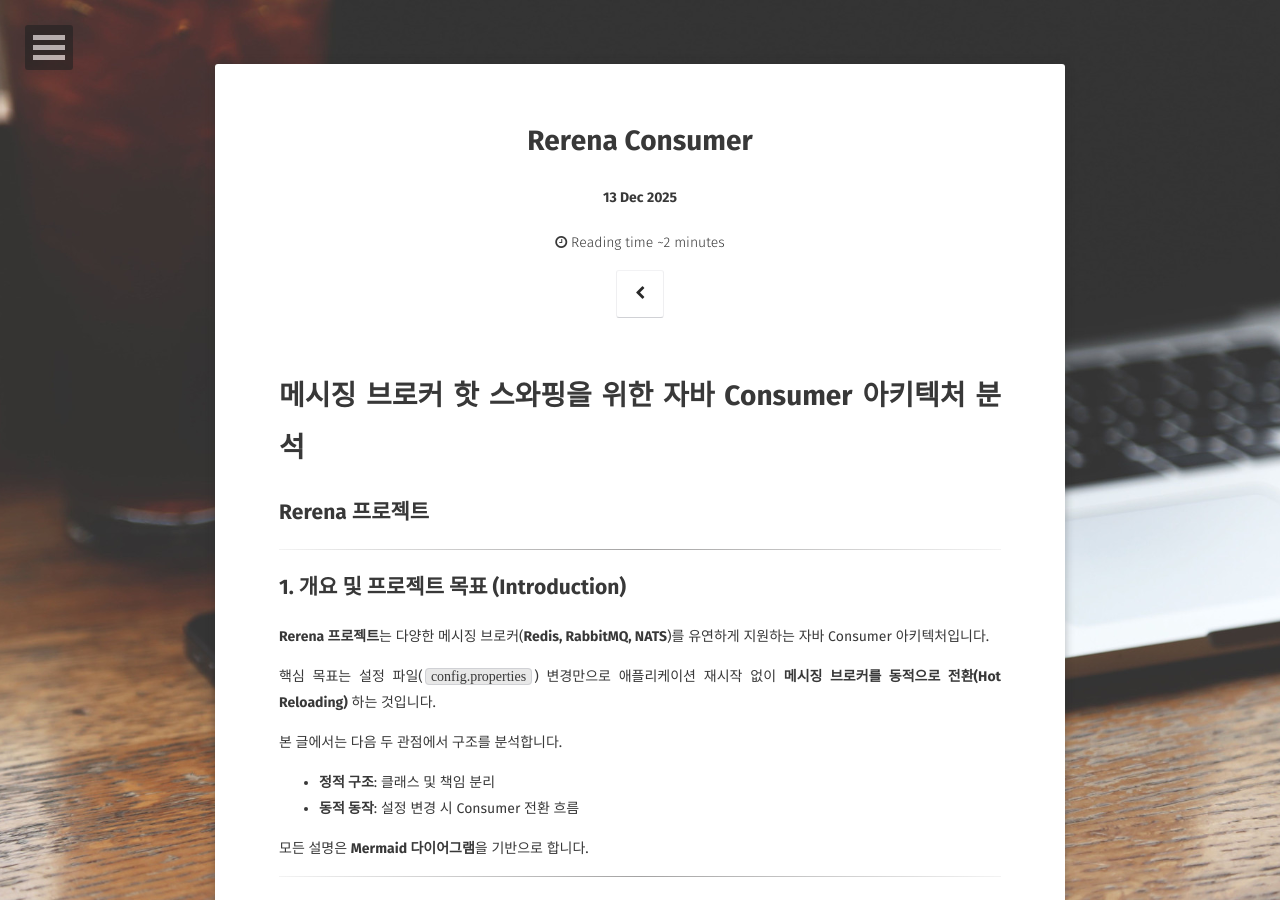
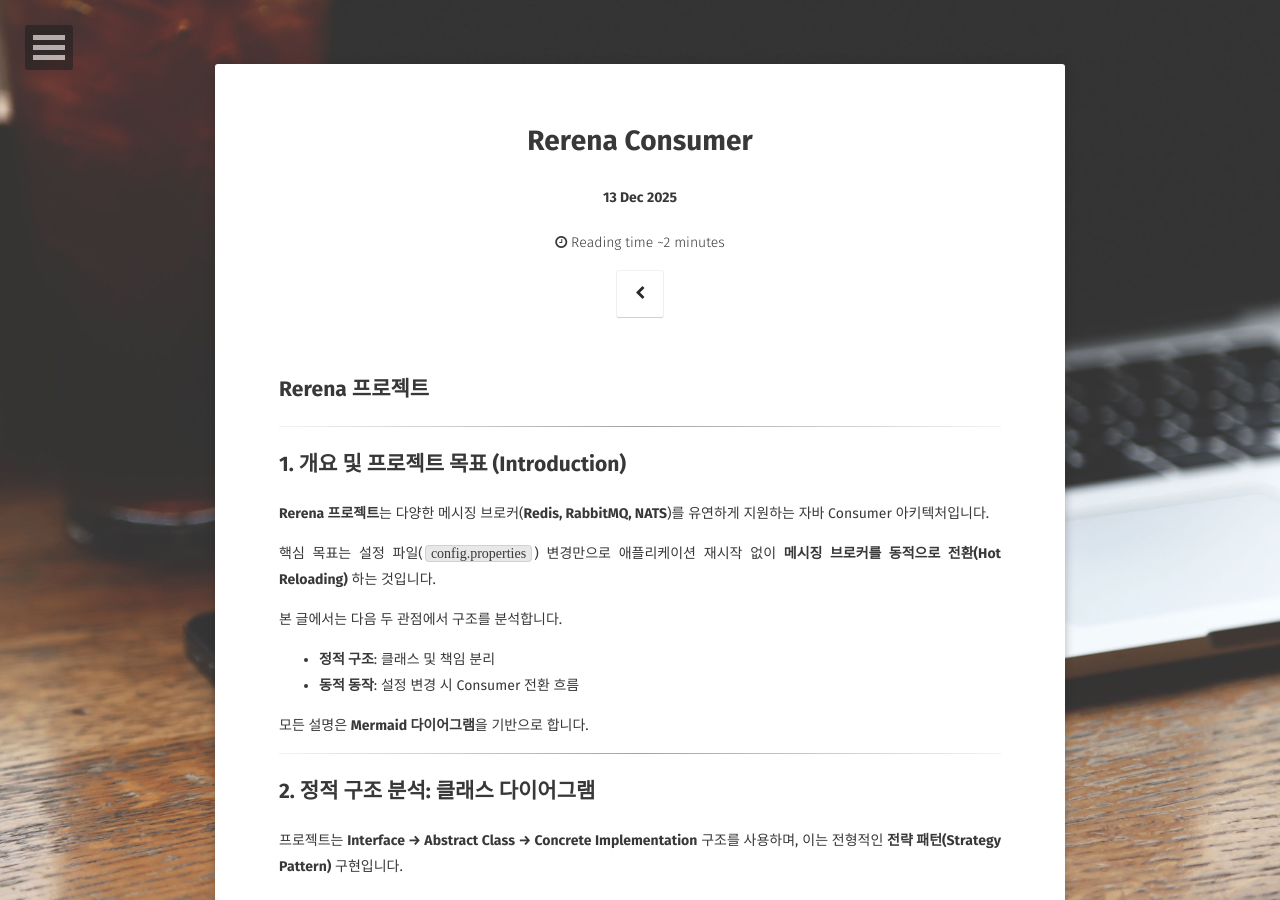
Before and after one commit to kxoals12/kxoals12.github.com, a Jekyll site: the page built from _posts/2025-12-13-rerena-consumer.md, in a window 1280 px wide and 900 px high. Built offline with Jekyll 4.4.1, drawn with Linux system fonts in a browser that asks for light colours; some web fonts are replaced; comment, search, counter and statistics services are not loaded.

Commit message:
Remove title from Rerena project post
Removed the title for the Java Consumer architecture analysis from the Rerena project post.

```diff
--- a/_posts/2025-12-13-rerena-consumer.md
+++ b/_posts/2025-12-13-rerena-consumer.md
@@ -12,8 +12,6 @@ tag:
 comments: true
 ---
 
-
-# 메시징 브로커 핫 스와핑을 위한 자바 Consumer 아키텍처 분석
 
 ## Rerena 프로젝트
 
```
